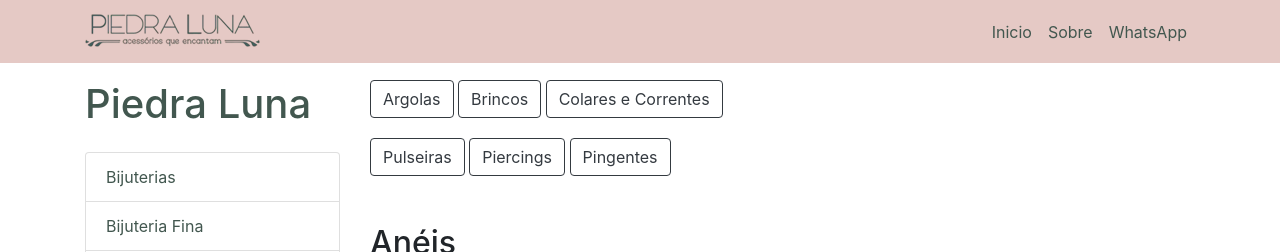
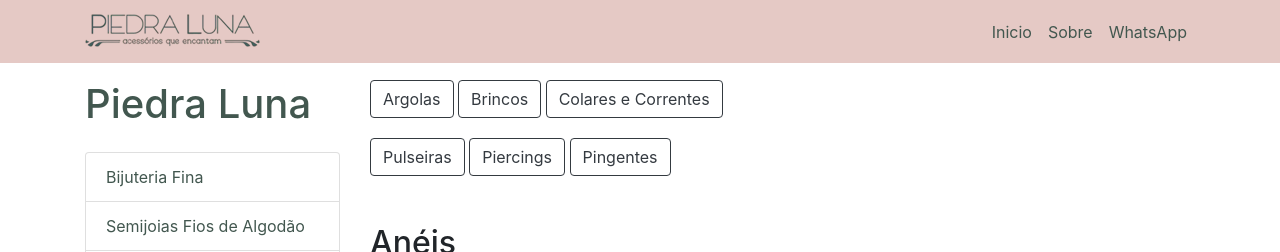
Before and after one commit to AlexandreAmpudiaFaria/Catalogo-piedra-luna, a website: page index.html in a window 1280 px wide. Shown: the top 252 px of the page. Drawn offline with Linux system fonts and the light colour scheme.

Commit message:
Update index.html

```diff
--- a/index.html
+++ b/index.html
@@ -75,7 +75,6 @@
 
         <h1 class="my-4" style="color: #42574f;">Piedra Luna</h1>
         <div class="list-group">
-          <a href="bijuterias.html" class="list-group-item" style="color: #42574f;">Bijuterias</a>
           <a href="Bijuteria-fina.html" class="list-group-item" style="color: #42574f;">Bijuteria Fina</a>
           <a href="semijoias-fios-de-algodao.html" class="list-group-item" style="color: #42574f;">Semijoias Fios de
             Algodão</a>
```
